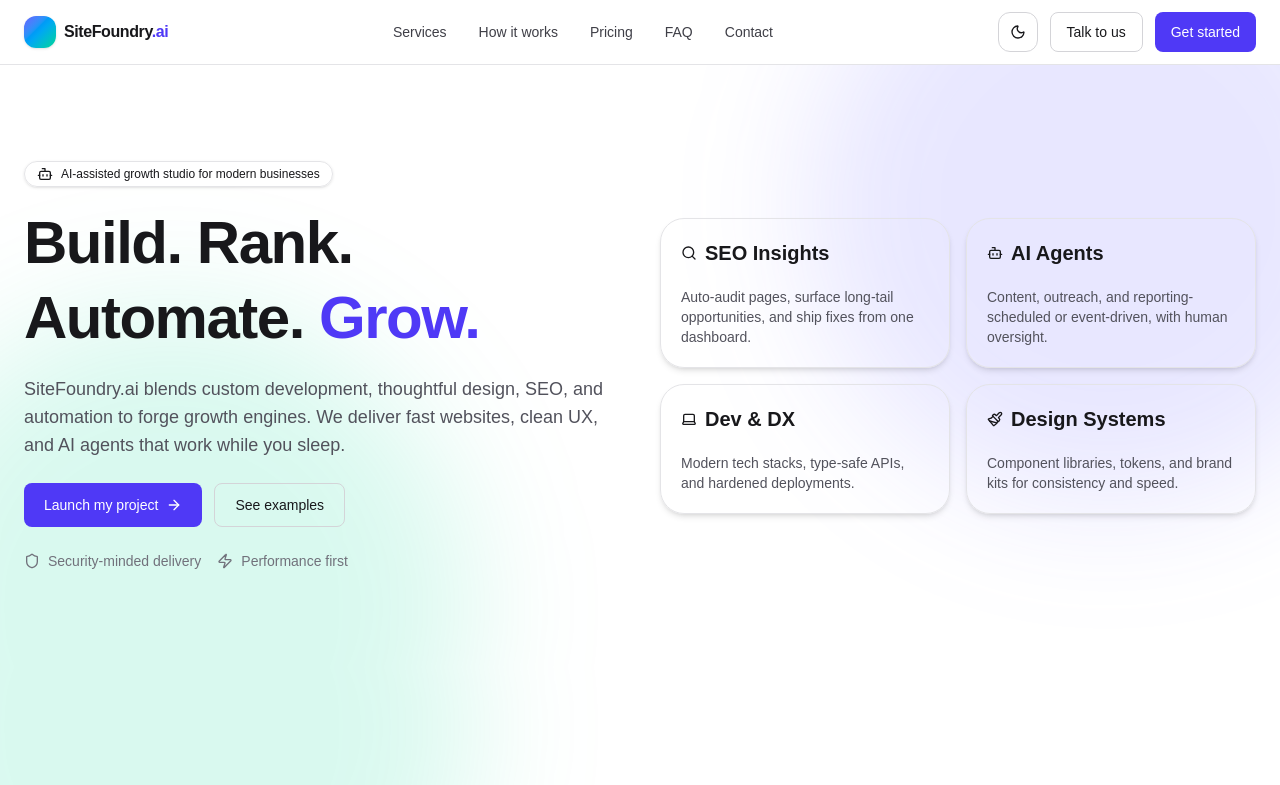
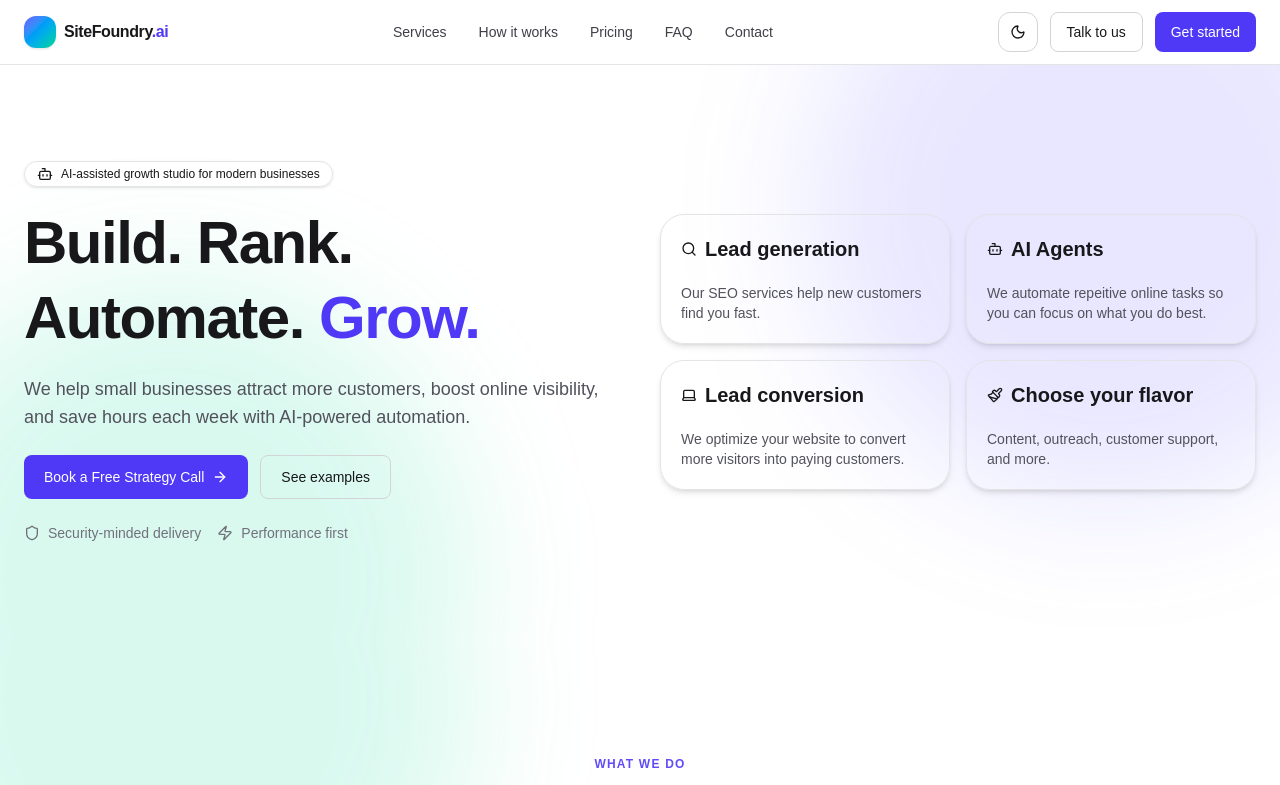
Before and after one commit to alexperreira/sitefoundry, a Next.js app: page / in a window 1280 px wide. Shown: the top 785 px of the page. Built offline with nearby package versions, Linux system fonts and the light colour scheme.

Commit message:
chore: update marketing language on Hero component

```diff
--- a/components/sections/Hero.tsx
+++ b/components/sections/Hero.tsx
@@ -32,14 +32,13 @@
 						<span className='text-indigo-600'>Grow.</span>
 					</h1>
 					<p className='mt-5 text-lg text-zinc-600 dark:text-zinc-300 max-w-prose'>
-						SiteFoundry.ai blends custom development, thoughtful design, SEO,
-						and automation to forge growth engines. We deliver fast websites,
-						clean UX, and AI agents that work while you sleep.
+						We help small businesses attract more customers, boost online
+						visibility, and save hours each week with AI-powered automation.
 					</p>
 					<div className='mt-6 flex flex-col sm:flex-row gap-3'>
 						<a href='#pricing'>
 							<Button size='lg' className='rounded-2xl gap-2'>
-								Launch my project <ArrowRight className='w-4 h-4' />
+								Book a Free Strategy Call <ArrowRight className='w-4 h-4' />
 							</Button>
 						</a>
 						<a href='#work'>
@@ -71,12 +70,11 @@
 							<CardHeader>
 								<CardTitle className='text-base flex items-center gap-2'>
 									<Search className='w-4 h-4' />
-									SEO Insights
+									Lead generation
 								</CardTitle>
 							</CardHeader>
 							<CardContent className='text-sm text-zinc-600 dark:text-zinc-300'>
-								Auto-audit pages, surface long-tail opportunities, and ship
-								fixes from one dashboard.
+								Our SEO services help new customers find you fast.
 							</CardContent>
 						</Card>
 						<Card className='rounded-3xl shadow-md'>
@@ -87,31 +85,31 @@
 								</CardTitle>
 							</CardHeader>
 							<CardContent className='text-sm text-zinc-600 dark:text-zinc-300'>
-								Content, outreach, and reporting-scheduled or event-driven, with
-								human oversight.
+								We automate repeitive online tasks so you can focus on what you
+								do best.
 							</CardContent>
 						</Card>
 						<Card className='rounded-3xl shadow-md'>
 							<CardHeader>
 								<CardTitle className='text-base flex items-center gap-2'>
 									<Laptop className='w-4 h-4' />
-									Dev & DX
+									Lead conversion
 								</CardTitle>
 							</CardHeader>
 							<CardContent className='text-sm text-zinc-600 dark:text-zinc-300'>
-								Modern tech stacks, type-safe APIs, and hardened deployments.
+								We optimize your website to convert more visitors into paying
+								customers.
 							</CardContent>
 						</Card>
 						<Card className='rounded-3xl shadow-md'>
 							<CardHeader>
 								<CardTitle className='text-base flex items-center gap-2'>
 									<Paintbrush className='w-4 h-4' />
-									Design Systems
+									Choose your flavor
 								</CardTitle>
 							</CardHeader>
 							<CardContent className='text-sm text-zinc-600 dark:text-zinc-300'>
-								Component libraries, tokens, and brand kits for consistency and
-								speed.
+								Content, outreach, customer support, and more.
 							</CardContent>
 						</Card>
 					</div>
```
